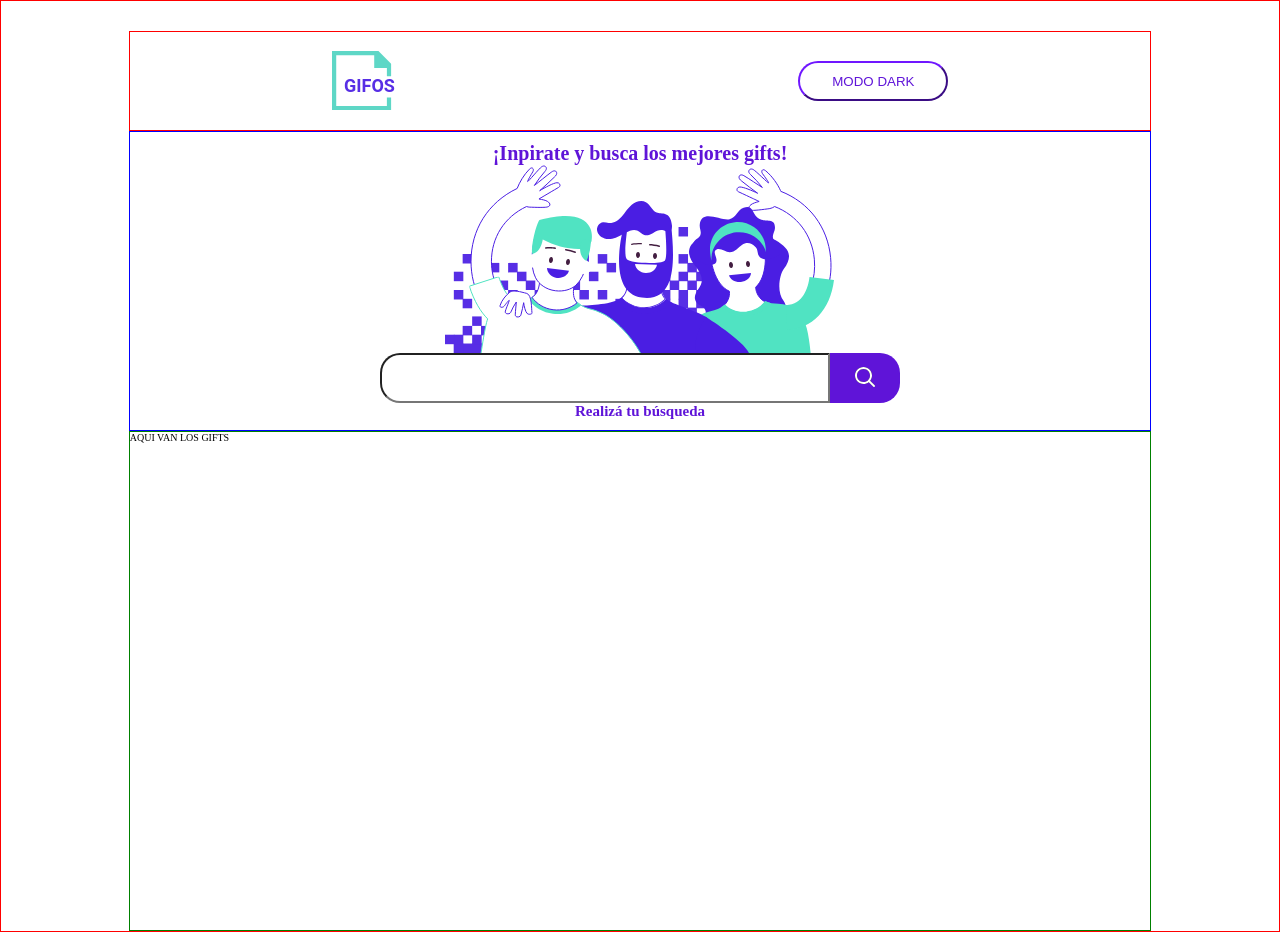
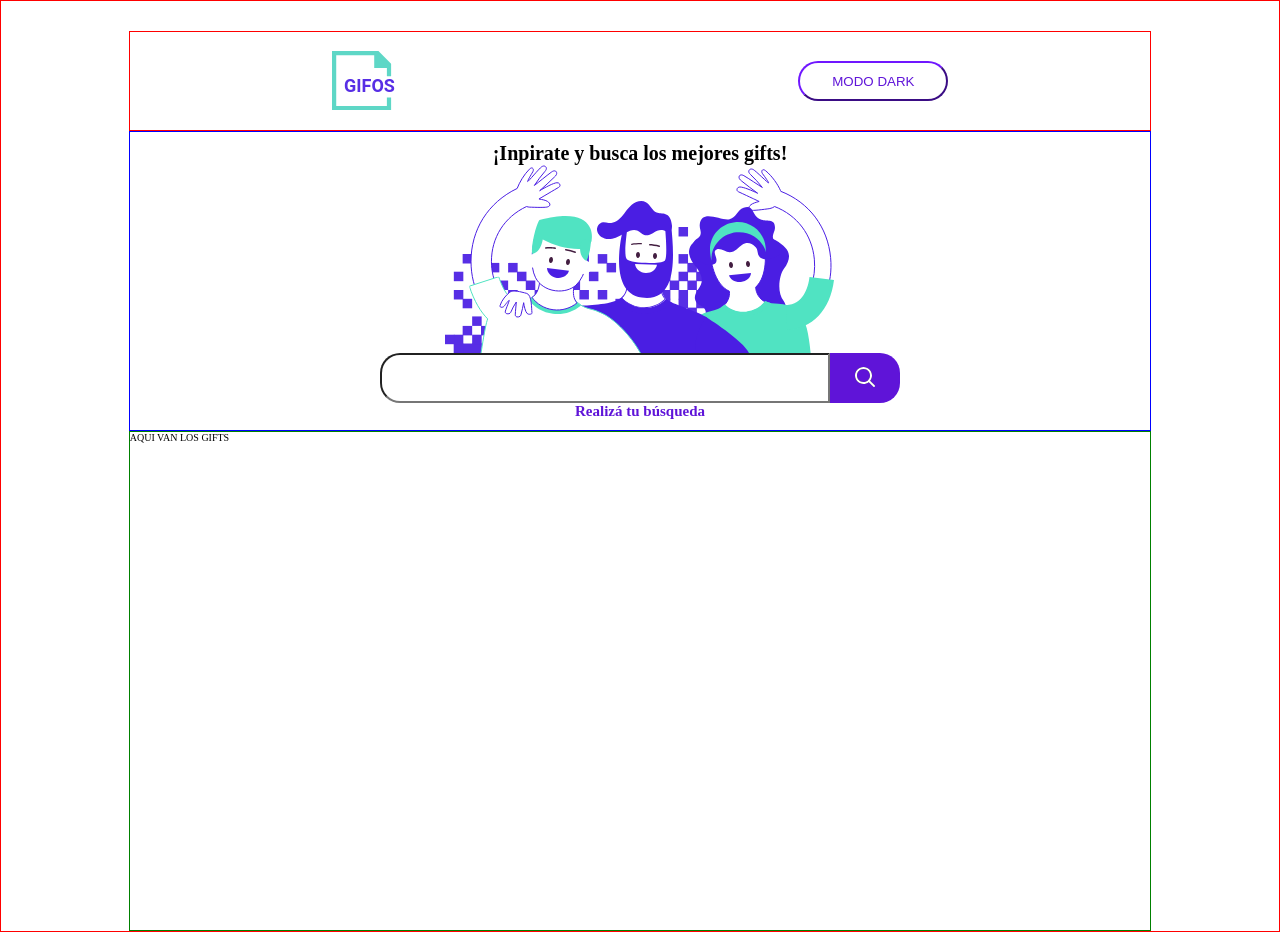
Before and after one commit to MGagiledevelopment/GIFS-PROJECT, a React (Create React App) app: page / in a window 1280 px wide. Built offline with nearby package versions, Linux system fonts and the light colour scheme.

Commit message:
resolviendo modo dark

```diff
--- a/src/components/Navbar/Navbar.jsx
+++ b/src/components/Navbar/Navbar.jsx
@@ -2,6 +2,8 @@ import React from "react";
 import navbarStyles from "../Navbar/navbar.module.css";
 import InputText from "./sub-components/input-text";
 import SearchButton from "./sub-components/search-button";
+
+// import"../Navbar/dark.css"
 export default function Navbar(props) {
 
 
@@ -10,7 +12,7 @@ export default function Navbar(props) {
 
 
 
-       <h1 className={navbarStyles.mainTitle}>¡Inpirate y busca los mejores gifts!</h1>
+       <h1 className={`${props.button ? navbarStyles.dark : " " } navbarStyles.mainTitle `}>¡Inpirate y busca los mejores gifts!</h1>
 
 
 
--- /dev/null
+++ b/src/components/Navbar/dark.css
@@ -0,0 +1,3 @@
+.dark.mainTitle{
+    color:white;
+}
--- a/src/components/Navbar/navbar.module.css
+++ b/src/components/Navbar/navbar.module.css
@@ -20,6 +20,7 @@
 
 .dark.mainTitle{
   color:white;
+  font-size: 40rem;
 }
 
 .subTitle {
```
